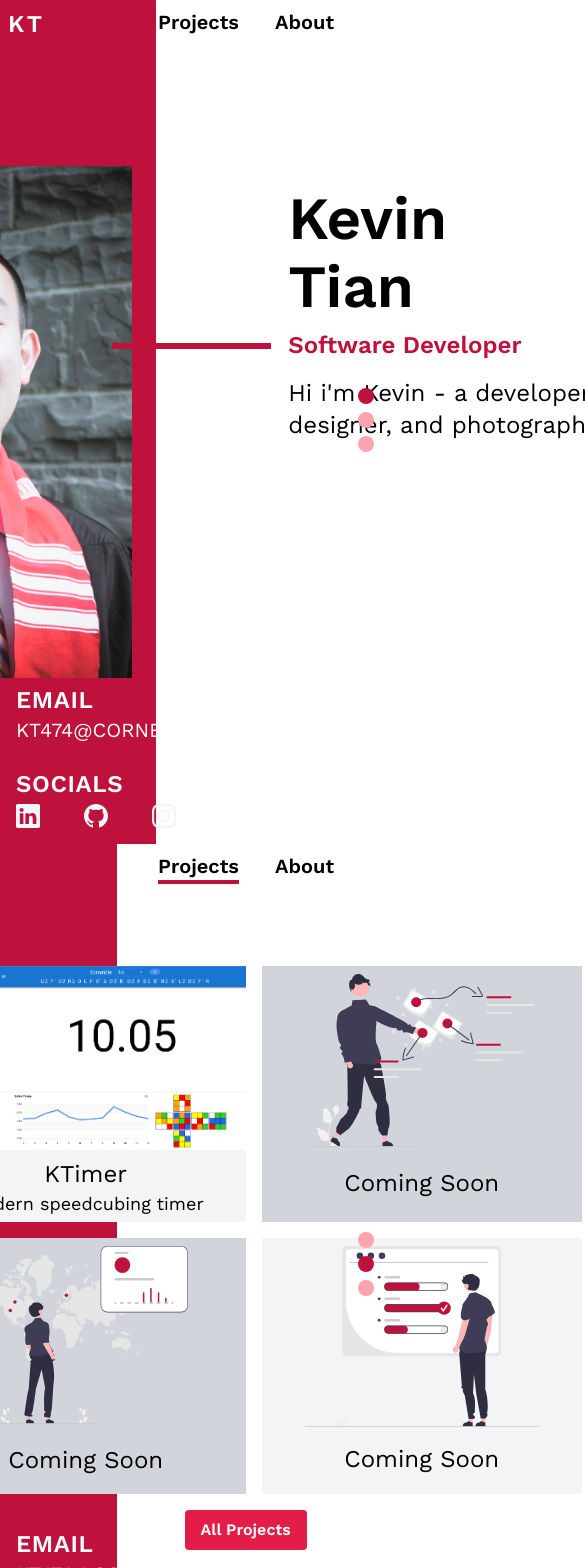
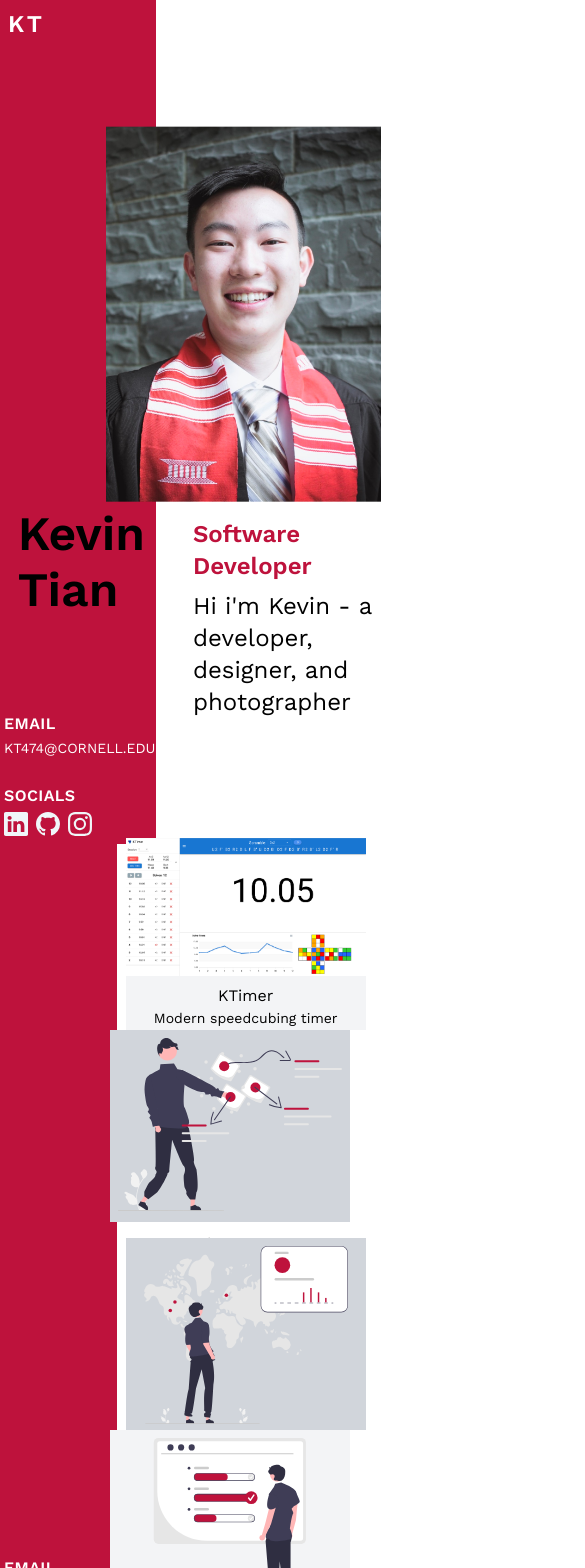
Before and after one commit to kt474/portfolio-v4, a Vue app: page / in a window 390 px wide. Shown: the top 1568 px of the page, 585 px wide, since content can reach past the window. Built offline with nearby package versions, Linux system fonts and the light colour scheme.

Commit message:
main page mobile responsive

```diff
--- a/src/components/About.vue
+++ b/src/components/About.vue
@@ -11,7 +11,7 @@ const page = ["main", "projects", "current"];
     <Footer class="absolute bottom-0" />
     <div class="flex justify-center items-center force-center">
       <div class="about-section bg-pink-900 rounded-lg shadow-xl">
-        <img class="rounded-lg" src="../assets/cube.jpeg" />
+        <img class="rounded-lg" src="../assets/cube.jpeg" alt="cube" />
         <div class="text-white ml-12">
           <div class="mb-8 flex">
             <img
@@ -21,7 +21,7 @@ const page = ["main", "projects", "current"];
               height="24"
               title="education"
             />
-            <div class="mx-4 mt-6">
+            <div class="mx-4 mt-7">
               <p class="font-bold text-xl">Education</p>
               <p>Cornell University</p>
               <p>BS Computer Science</p>
@@ -85,7 +85,7 @@ const page = ["main", "projects", "current"];
     <Header
       :pages="headerLinks"
       parent="About"
-      class="absolute right-14 top-2"
+      class="absolute right-4 top-2"
     />
     <SideNav :pages="page" class="absolute right-4 top-1/2" />
   </div>
--- a/src/components/Footer.vue
+++ b/src/components/Footer.vue
@@ -1,15 +1,20 @@
 <script setup lang="ts"></script>
 
 <template>
-  <div class="text-white uppercase m-2">
-    <div class="m-2">
-      <p class="text-2xl font-bold tracking-wide">Email</p>
-      <a href="mailto:kt474@cornell.edu" class="text-xl">kt474@cornell.edu</a>
+  <div class="text-white uppercase m-1 md:m-2">
+    <div class="m-0 md:m-2">
+      <p class="text-md md:text-2xl font-bold tracking-wide">Email</p>
+      <a href="mailto:kt474@cornell.edu" class="text-sm md:text-xl"
+        >kt474@cornell.edu</a
+      >
     </div>
-    <div class="m-2 mt-6">
-      <p class="text-2xl font-bold tracking-wide">Socials</p>
-      <div class="flex w-40 justify-between my-1">
-        <a href="https://www.linkedin.com/in/kt474/" target="_blank"
+    <div class="m-0 md:m-2 mt-6">
+      <p class="text-md md:text-2xl font-bold tracking-wide">Socials</p>
+      <div class="flex w-40 justify-start sm:justify-between my-1">
+        <a
+          class="pr-1"
+          href="https://www.linkedin.com/in/kt474/"
+          target="_blank"
           ><img
             src="../assets/linkedin_icon.svg"
             alt=""
@@ -17,7 +22,7 @@
             height="24"
             title="Linkedin"
         /></a>
-        <a href="https://github.com/kt474" target="_blank"
+        <a class="px-1" href="https://github.com/kt474" target="_blank"
           ><img
             src="../assets/github_icon.svg"
             alt=""
@@ -25,7 +30,11 @@
             height="24"
             title="Github"
         /></a>
-        <a href="https://www.instagram.com/kevkevkt/" target="_blank">
+        <a
+          class="px-1"
+          href="https://www.instagram.com/kevkevkt/"
+          target="_blank"
+        >
           <img
             src="../assets/instagram_icon.svg"
             alt=""
--- a/src/components/Header.vue
+++ b/src/components/Header.vue
@@ -9,7 +9,7 @@ defineProps({
   <div class="flex justify-between w-44">
     <p
       v-for="page in pages"
-      class="text-xl font-bold"
+      class="text-xl font-bold hide-header"
       :class="{ 'border-b-4 border-rose-700': page === parent }"
     >
       {{ page }}
@@ -17,4 +17,10 @@ defineProps({
   </div>
 </template>
 
-<style scoped></style>
+<style scoped>
+@media (max-width: 1024px) {
+  .hide-header {
+    display: none;
+  }
+}
+</style>
--- a/src/components/Main.vue
+++ b/src/components/Main.vue
@@ -11,30 +11,31 @@ const page = ["current", "projects", "about"];
   <div class="w-full h-screen main">
     <Logo class="absolute top-0" />
     <Footer class="absolute bottom-0" />
-    <div class="flex align-middle justify-center force-center">
+    <div
+      class="flex flex-wrap md:flex-nowrap align-middle justify-center force-center container"
+    >
       <img class="profile-img" alt="profile" src="../assets/profile_pic.jpeg" />
-      <div class="flex align-middle justify-center ml-8 main-text">
-        <div class="w-44 h-1.5 bg-rose-700 red-bar"></div>
-        <div>
-          <div class="text-6xl font-bold -mt-4 mb-2">
+      <div class="flex align-middle justify-center main-text">
+        <div
+          class="hidden md:block w-28 lg:w-44 h-1.5 bg-rose-700 red-bar"
+        ></div>
+        <div class="flex flex-row md:flex-col ml-10 md:ml-0 -mt-4 lg:mt-0">
+          <div class="text-5xl sm:text-6xl font-bold -mt-4 mb-1 mr-12">
             <p class="my-2">Kevin</p>
             <p class="my-2">Tian</p>
           </div>
-          <p class="text-2xl font-bold text-rose-700 mt-3">
-            Software Developer
-          </p>
-          <p class="text-2xl w-96 mt-4">
-            Hi i'm Kevin - a developer, designer, and photographer
-          </p>
-          <p class="text-2xl w-72 mt-4"></p>
+          <div class="">
+            <p class="text-2xl w-12 sm:w-72 font-bold text-rose-700">
+              Software Developer
+            </p>
+            <p class="text-2xl w-48 md:w-96 mt-2 sm:mt-4">
+              Hi i'm Kevin - a developer, designer, and photographer
+            </p>
+          </div>
         </div>
       </div>
     </div>
-    <Header
-      :pages="headerLinks"
-      parent="Main"
-      class="absolute right-14 top-2"
-    />
+    <Header :pages="headerLinks" parent="Main" class="absolute right-4 top-2" />
     <SideNav :pages="page" class="absolute right-4 side-nav" />
   </div>
 </template>
@@ -50,7 +51,7 @@ const page = ["current", "projects", "about"];
 }
 .main-text {
   margin-top: 8%;
-  margin-left: -5%;
+  margin-left: -7%;
 }
 .red-bar {
   margin-top: 26%;
@@ -59,8 +60,13 @@ const page = ["current", "projects", "about"];
 .side-nav {
   top: 45%;
 }
+@media (max-width: 1024px) {
+  .profile-img {
+    width: 275px !important;
+  }
+}
 .profile-img {
   width: 375px;
-  margin-left: 10vw;
+  margin-left: 25vw;
 }
 </style>
--- a/src/components/Projects.vue
+++ b/src/components/Projects.vue
@@ -11,17 +11,17 @@ const page = ["main", "current", "about"];
     <Footer class="absolute bottom-0" />
     <div class="flex align-middle justify-center force-center">
       <div>
-        <div class="flex">
-          <div class="w-80 h-64 bg-gray-100 mx-4">
+        <div class="flex flex-col lg:flex-row">
+          <div class="w-60 h-48 lg:w-80 lg:h-64 bg-gray-100 mx-4">
             <a href="https://ktimer.app" target="_blank">
               <img src="../assets/ktimer.png" alt="ktimer" />
               <div class="flex-col text-center justify-center mt-2">
-                <p class="text-2xl">KTimer</p>
-                <p class="text-lg">Modern speedcubing timer</p>
+                <p class="text-base lg:text-2xl">KTimer</p>
+                <p class="text-sm lg:text-lg">Modern speedcubing timer</p>
               </div>
             </a>
           </div>
-          <div class="w-80 h-64 bg-gray-300">
+          <div class="w-60 h-48 lg:w-80 lg:h-64 bg-gray-300">
             <img
               class="mx-auto p-2"
               src="../assets/undraw_1.svg"
@@ -34,8 +34,8 @@ const page = ["main", "current", "about"];
             </div>
           </div>
         </div>
-        <div class="flex mt-4">
-          <div class="w-80 h-64 bg-gray-300 mx-4">
+        <div class="flex flex-col lg:flex-row mt-4">
+          <div class="w-60 h-48 lg:w-80 lg:h-64 bg-gray-300 mx-4">
             <img
               class="mx-auto p-2"
               src="../assets/undraw_2.svg"
@@ -47,7 +47,7 @@ const page = ["main", "current", "about"];
               <p class="text-2xl">Coming Soon</p>
             </div>
           </div>
-          <div class="w-80 h-64 bg-gray-100">
+          <div class="w-60 h-48 lg:w-80 lg:h-64 bg-gray-100">
             <img
               class="mx-auto p-2"
               src="../assets/undraw_3.svg"
@@ -74,7 +74,7 @@ const page = ["main", "current", "about"];
     <Header
       :pages="headerLinks"
       parent="Projects"
-      class="absolute right-14 top-2"
+      class="absolute right-4 top-2"
     />
     <SideNav :pages="page" class="absolute right-4 side-nav" />
   </div>
--- a/src/components/SideNav.vue
+++ b/src/components/SideNav.vue
@@ -8,7 +8,7 @@ defineProps({
   <div>
     <div
       v-for="page in pages"
-      class="w-4 h-4 rounded-full my-2"
+      class="w-4 h-4 rounded-full my-2 hide-nav"
       :class="{
         'bg-rose-700': page === 'current',
         'bg-rose-300': page !== 'current'
@@ -17,4 +17,10 @@ defineProps({
   </div>
 </template>
 
-<style scoped></style>
+<style scoped>
+@media (max-width: 1024px) {
+  .hide-nav {
+    display: none;
+  }
+}
+</style>
```
